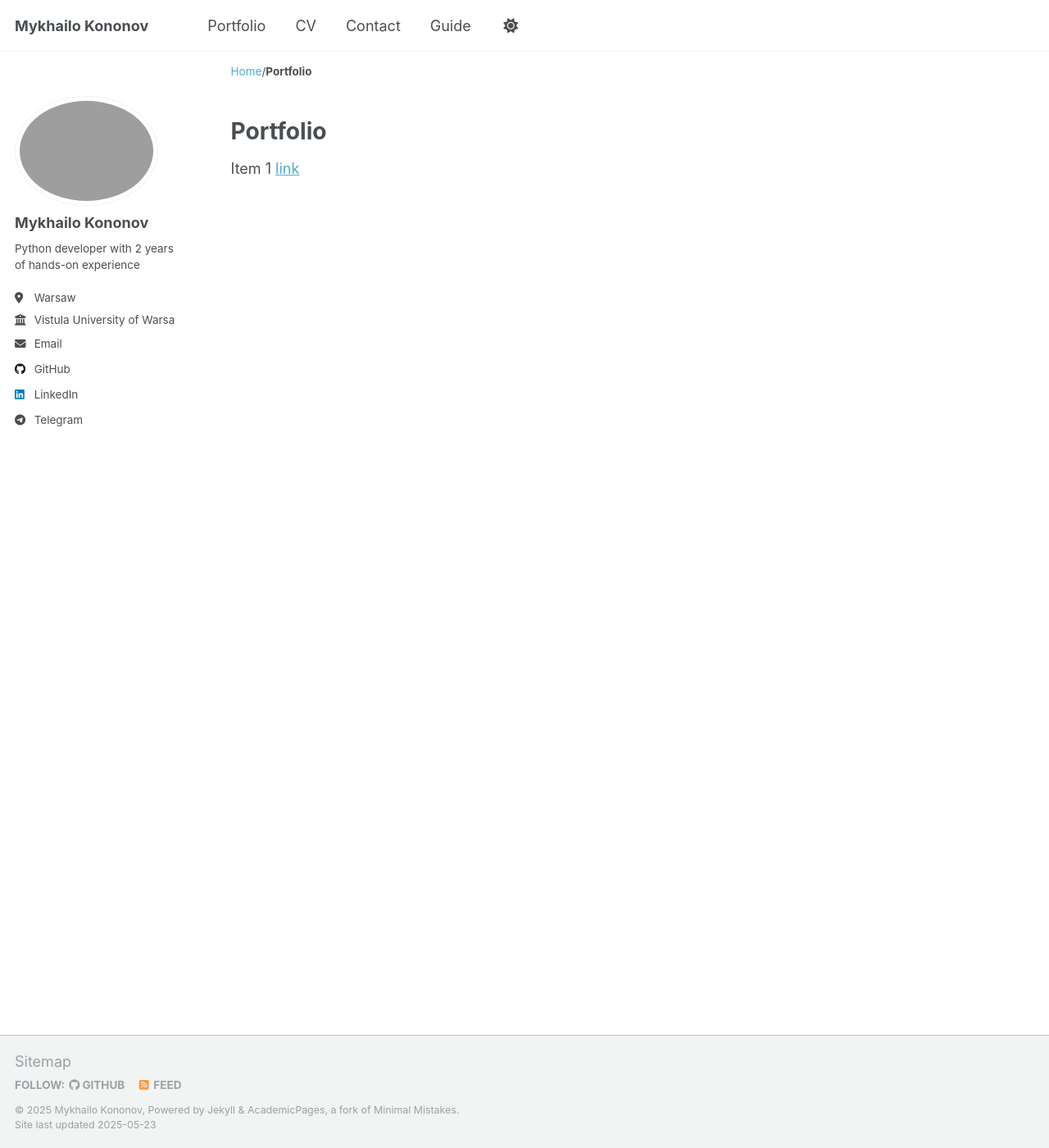
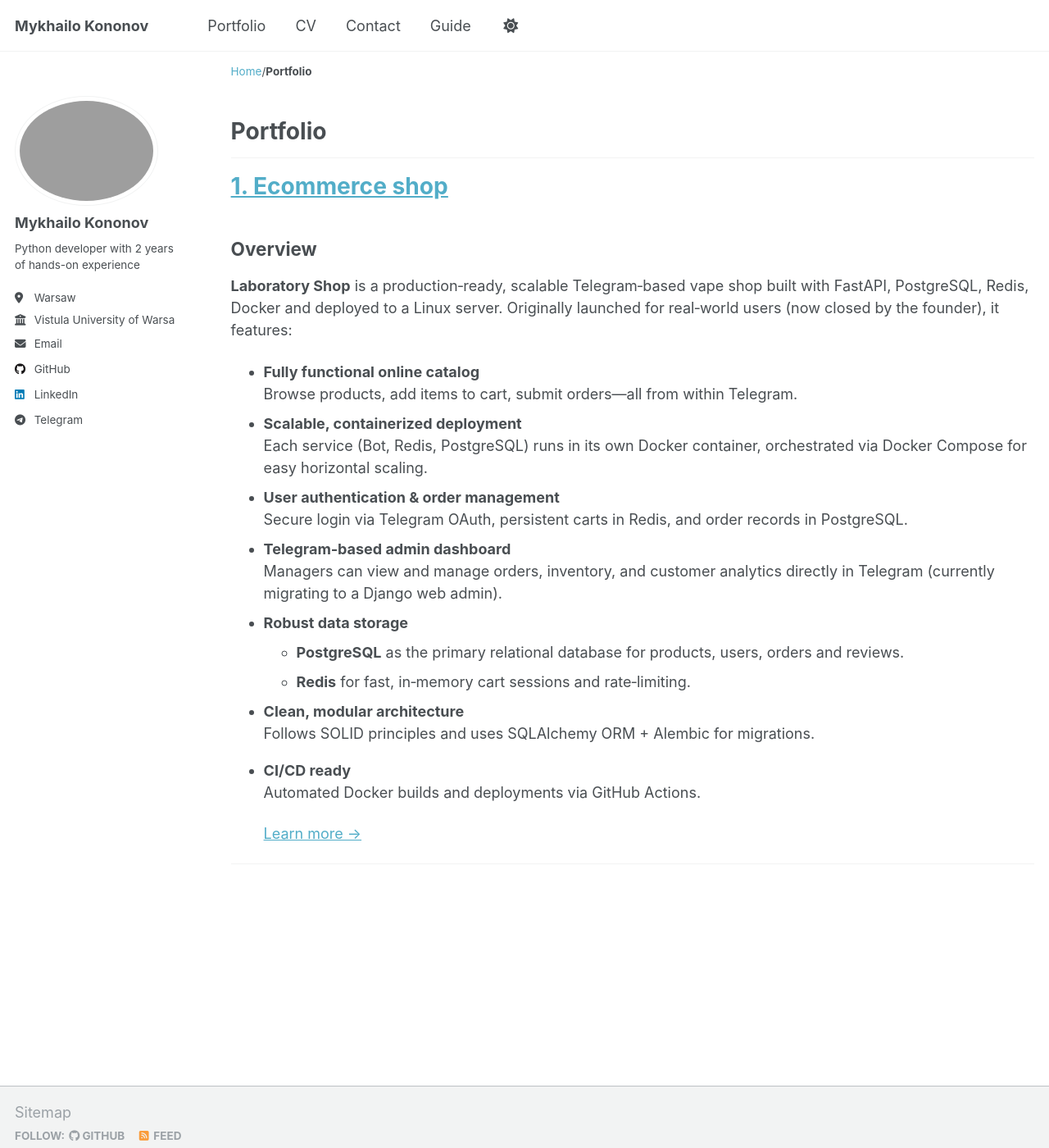
Before and after one commit to MykhailoKononov/MykhailoKononov.github.io, a Jekyll site: the page built from _pages/portfolio.md, in a window 1280 px wide and 1400 px high. Shown: the whole window at 82% size. Built offline with Jekyll 4.4.1, drawn with Linux system fonts in a browser that asks for light colours.

Commit message:
test deploy for project-1

```diff
--- a/_pages/portfolio.md
+++ b/_pages/portfolio.md
@@ -5,4 +5,29 @@ permalink: /portfolio/
 author_profile: true
 ---
 
-Item 1 [link](/portfolio/portfolio-1/)
+------
+# [1. Ecommerce shop](/portfolio/project-1/)
+
+## Overview
+
+**Laboratory Shop** is a production‑ready, scalable Telegram‑based vape shop built with FastAPI, PostgreSQL, Redis, Docker and deployed to a Linux server. Originally launched for real‑world users (now closed by the founder), it features:
+
+- **Fully functional online catalog**
+  Browse products, add items to cart, submit orders—all from within Telegram.
+- **Scalable, containerized deployment**
+  Each service (Bot, Redis, PostgreSQL) runs in its own Docker container, orchestrated via Docker Compose for easy horizontal scaling.
+- **User authentication & order management**
+  Secure login via Telegram OAuth, persistent carts in Redis, and order records in PostgreSQL.
+- **Telegram‑based admin dashboard**
+  Managers can view and manage orders, inventory, and customer analytics directly in Telegram (currently migrating to a Django web admin).
+- **Robust data storage**
+  - **PostgreSQL** as the primary relational database for products, users, orders and reviews.
+  - **Redis** for fast, in‑memory cart sessions and rate‑limiting.
+- **Clean, modular architecture**
+  Follows SOLID principles and uses SQLAlchemy ORM + Alembic for migrations.
+- **CI/CD ready**
+  Automated Docker builds and deployments via GitHub Actions.
+
+  [Learn more →](/portfolio/project-1/)
+
+------
```
Also changed, not shown: _pages/about.md (+4 -3 lines), _portfolio/portfolio-1.md (deleted, +0 -7 lines), _portfolio/portfolio-2.html (deleted, +0 -7 lines), _portfolio/project-1.md (added, +143 -0 lines), _portfolio/project-2.md (added, +5 -0 lines).
